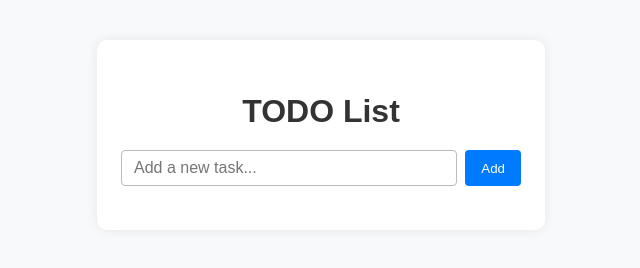
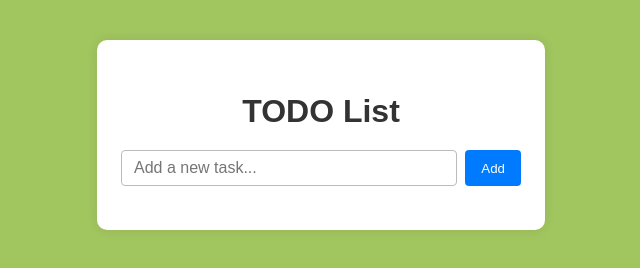
Before and after one commit to rahulpakhare4/todo1, a plain HTML site: page index.html in a window 1280 px wide. Shown: the whole page, without its empty margins (319-959 px from the left). Drawn offline with Linux system fonts and the light colour scheme.

Commit message:
style file updated

```diff
--- a/style.css
+++ b/style.css
@@ -1,7 +1,7 @@
 body {
   margin: 0;
   font-family: Arial, sans-serif;
-  background: #f8f9fa;
+  background: #a1c55f;
 }
 
 .container {
```
